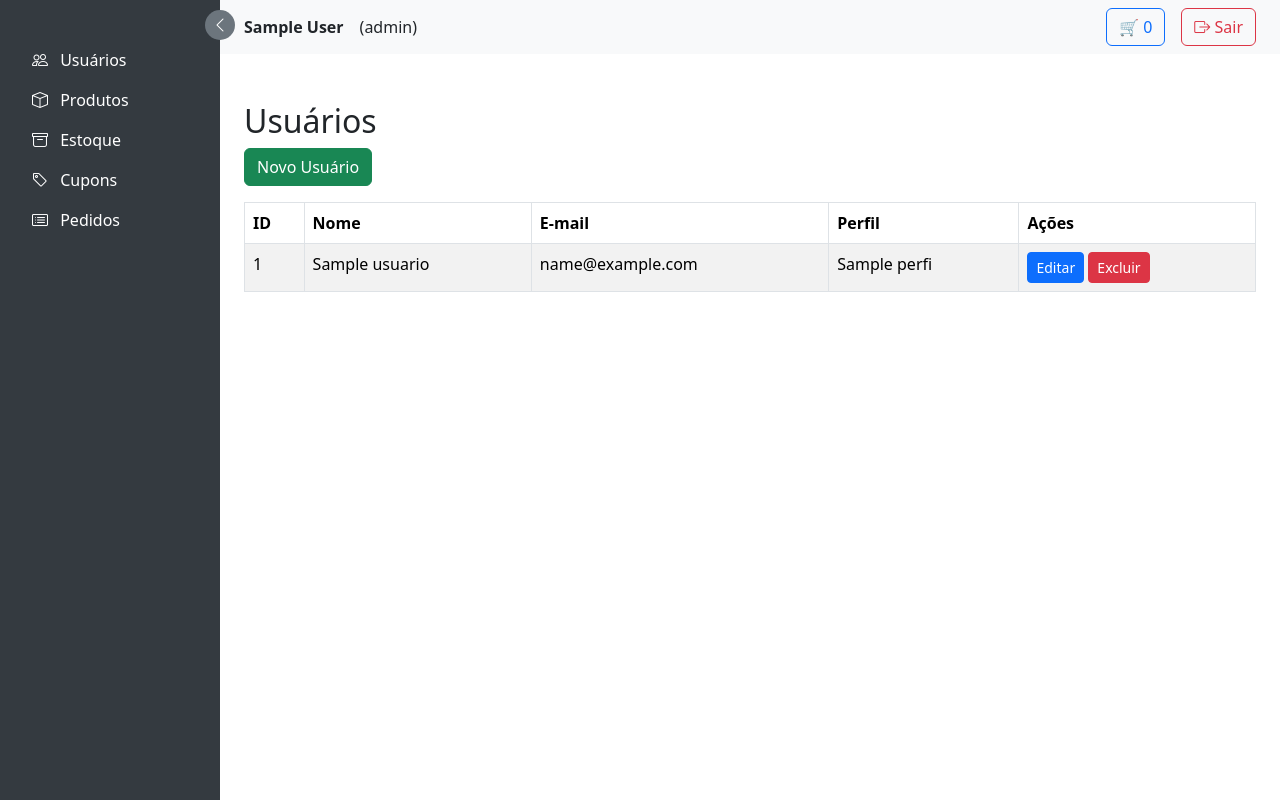
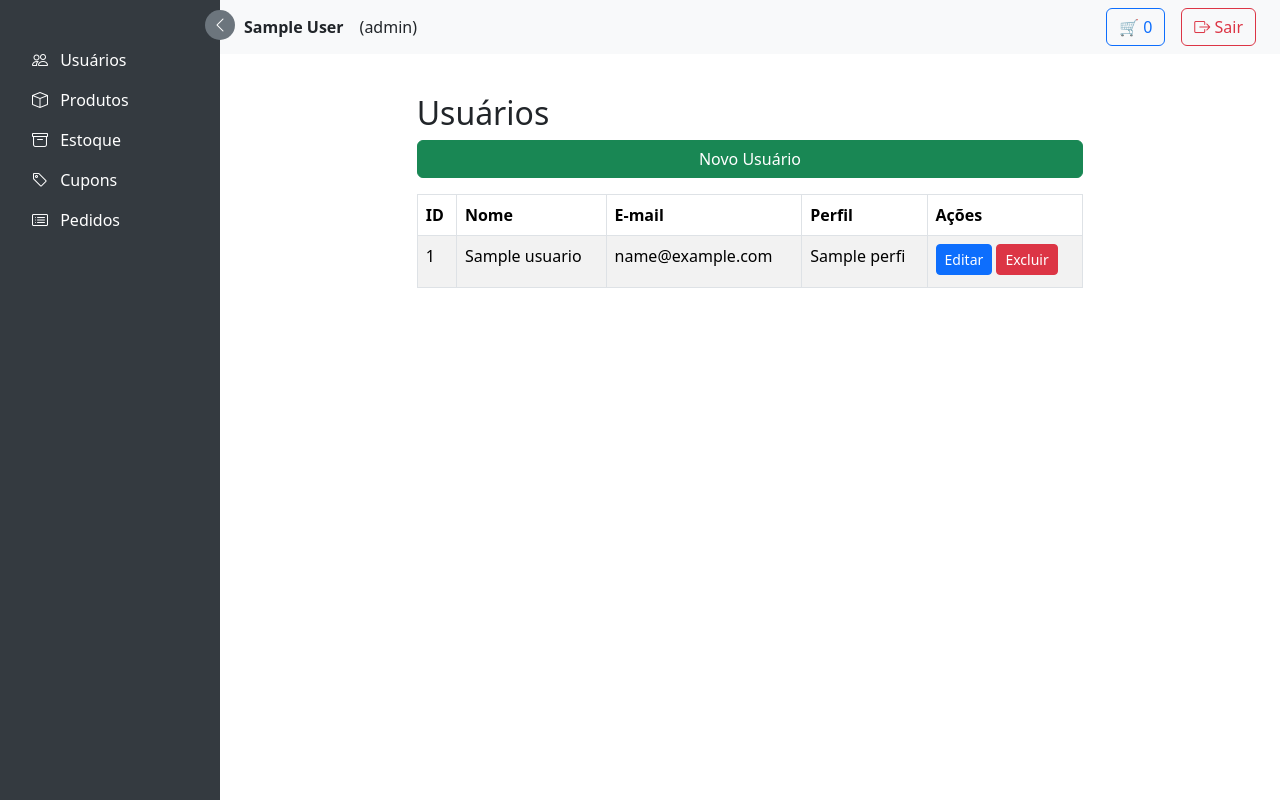
Before and after one commit to feinfo/ERP, a CodeIgniter app: page /database/index.php/usuario/index in a window 1280 px wide. Run offline with CodeIgniter, Linux system fonts and the light colour scheme; the visitor is signed in with stand-in values (Sample User, id 1); tables that the repository leaves empty hold one stand-in row (values such as "Sample post"); some libraries are stand-ins or nearby versions.

Commit message:
fix: melhoria layout responsivo

```diff
--- a/app/application/views/usuario/listar.php
+++ b/app/application/views/usuario/listar.php
@@ -1,8 +1,10 @@
-
-<div class="container mt-5">
-    <h2>Usuários</h2>
-    <a href="<?= site_url('usuario/criar') ?>" class="btn btn-success">Novo Usuário</a>
-    <table class="table table-striped table-bordered mt-3">
+<div class="container-fluid mt-4">
+    <div class="row justify-content-center">
+        <div class="col-12 col-md-10 col-lg-8">
+            <h2 class="mt-3">Usuários</h2>
+            <a href="<?= site_url('usuario/criar') ?>" class="btn btn-success mb-3 w-100 w-md-auto">Novo Usuário</a>
+            <div class="table-responsive">
+                <table class="table table-striped table-bordered">
                     <thead>
                         <tr>
                             <th>ID</th>
@@ -20,11 +22,14 @@
                                 <td><?= $u->email ?></td>
                                 <td><?= $u->nome_perfil?></td>
                                 <td>
-                        <a href="<?= site_url('usuario/editar/' . $u->id) ?>" class="btn btn-primary btn-sm">Editar</a>
-                        <a href="<?= site_url('usuario/excluir/' . $u->id) ?>" class="btn btn-danger btn-sm" onclick="return confirm('Excluir este usuário?')">Excluir</a>
+                                    <a href="<?= site_url('usuario/editar/' . $u->id) ?>" class="btn btn-primary btn-sm mb-1">Editar</a>
+                                    <a href="<?= site_url('usuario/excluir/' . $u->id) ?>" class="btn btn-danger btn-sm mb-1" onclick="return confirm('Excluir este usuário?')">Excluir</a>
                                 </td>
                             </tr>
                         <?php endforeach; ?>
                     </tbody>
                 </table>
             </div>
+        </div>
+    </div>
+</div>
```
Also changed, not shown: app/application/views/templates/_header.php (+47 -0 lines), app/application/views/usuario/form.php (+8 -6 lines). Lines whose indentation alone changed are shown as unchanged.
